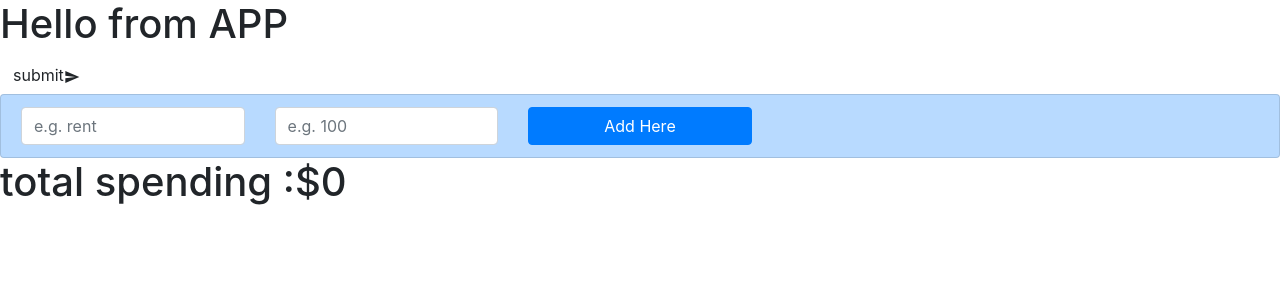
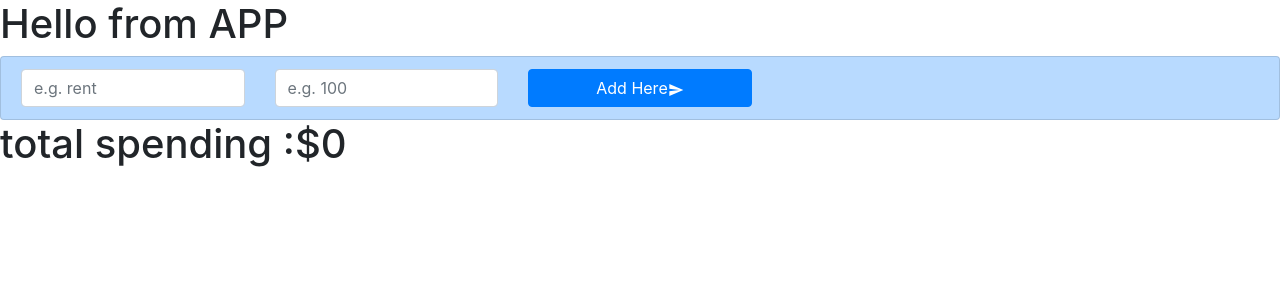
Before and after one commit to EdManDev/New_Market_React.js, a React (Create React App) app: page / in a window 1280 px wide. Shown: the top 300 px of the page. Built offline with nearby package versions, Linux system fonts and the light colour scheme.

Commit message:
bouton corection

```diff
--- a/src/components/ExpenseForm.js
+++ b/src/components/ExpenseForm.js
@@ -14,55 +14,7 @@
 	return (
 		<div>
 			<form onSubmit={handleSubmit}>
-				{/*
-				<div className="form-center">
-					<div className="form-group">
-						<label htmlFor="expense">charge</label>
-						<input
-							type="text"
-							className="form-control"
-							id="charge"
-							name="charge"
-							placeholder="e.g. rent"
-							value={charge}
-							onChange={handleCharge}
-						/>
-					</div>
-					{/* <div className="#">
-					<label htmlFor="#">Quantites</label>
-					<input
-					// type="text"
-					// className="form-control"
-					// id="charge"
-					// name="charge"
-					// placeholder="e.g. rent"
-					// value={charge}
-					// onChange={handleCharge}
-					/>
-				</div>
-					<div className="form-group">
-						<label htmlFor="amount">amount</label>
-						<input
-							type="number"
-							className="form-control"
-							id="amount"
-							name="amount"
-							placeholder="e.g. 100"
-							value={amount}
-							onChange={handleAmount}
-						/>
-					</div>
-				</div>
-					*/}
-
-				<button type="submit" className="btn">
-					{edit ? "edit" : "submit"}
-					{/* submit  */}
-					<MdSend className="btn-icon" />
-				</button>
-			</form>
-			<div>
-				<ListGroup>
+				<div>
 					<ListGroup.Item variant="primary">
 						<Row>
 							<Col variant="primary">
@@ -88,32 +40,18 @@
 								/>
 							</Col>
 							<Col>
-								<button
-									className="btn btn-primary btn-block"
-									handleSubmit={handleSubmit}
-									charge={charge}
-									handleCharge={handleCharge}
-									amount={amount}
-									handleAmount={handleAmount}
-									edit={edit}
-								>
-									Add Here
+								<button type="submit" className="btn btn-primary btn-block">
+									{edit ? "edit" : "Add Here"}
+									{/* submit  */}
+									<MdSend className="btn-icon" />
 								</button>
 							</Col>
 							<Col />
 							<Col />
 						</Row>
 					</ListGroup.Item>
-				</ListGroup>
-			</div>
-			{/* <ExpenseForm
-				handleSubmit={handleSubmit}
-				charge={charge}
-				handleCharge={handleCharge}
-				amount={amount}
-				handleAmount={handleAmount}
-				edit={edit}
-			/> */}
+				</div>
+			</form>
 		</div>
 	);
 };
```
